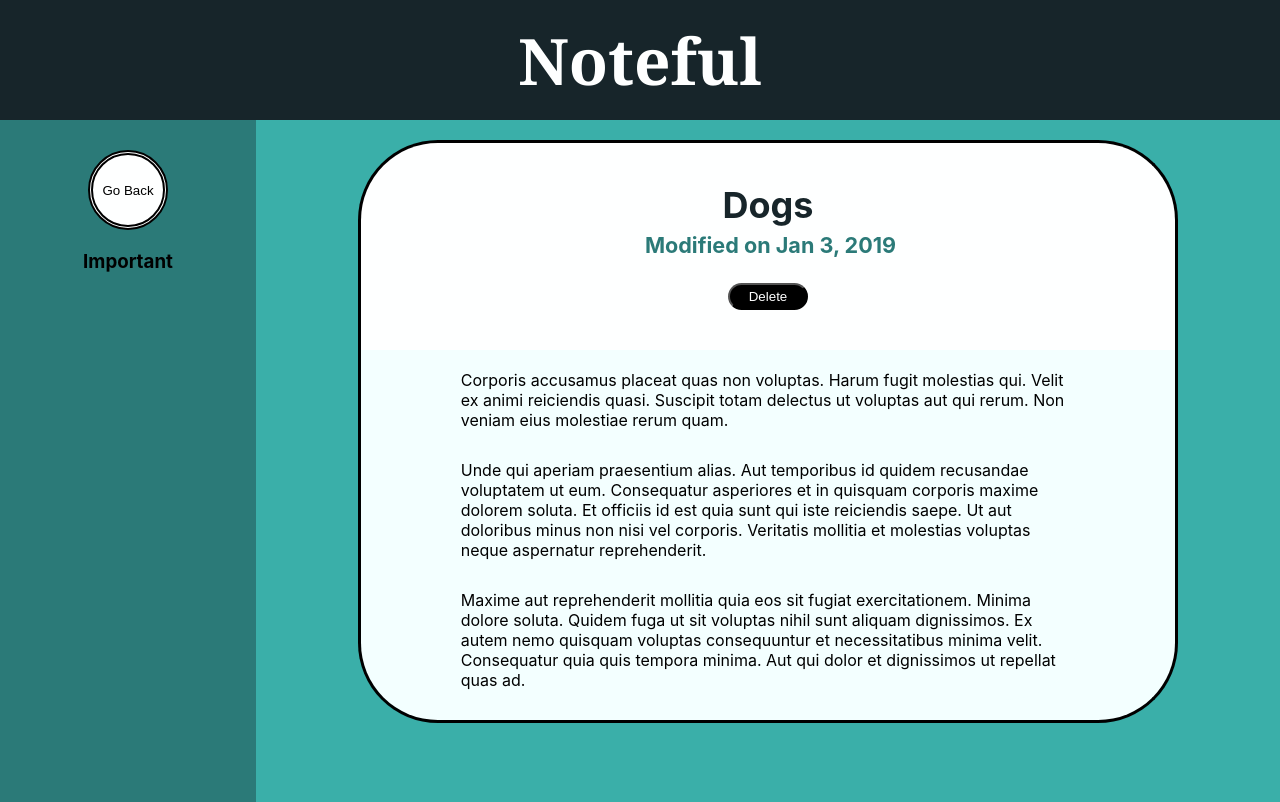
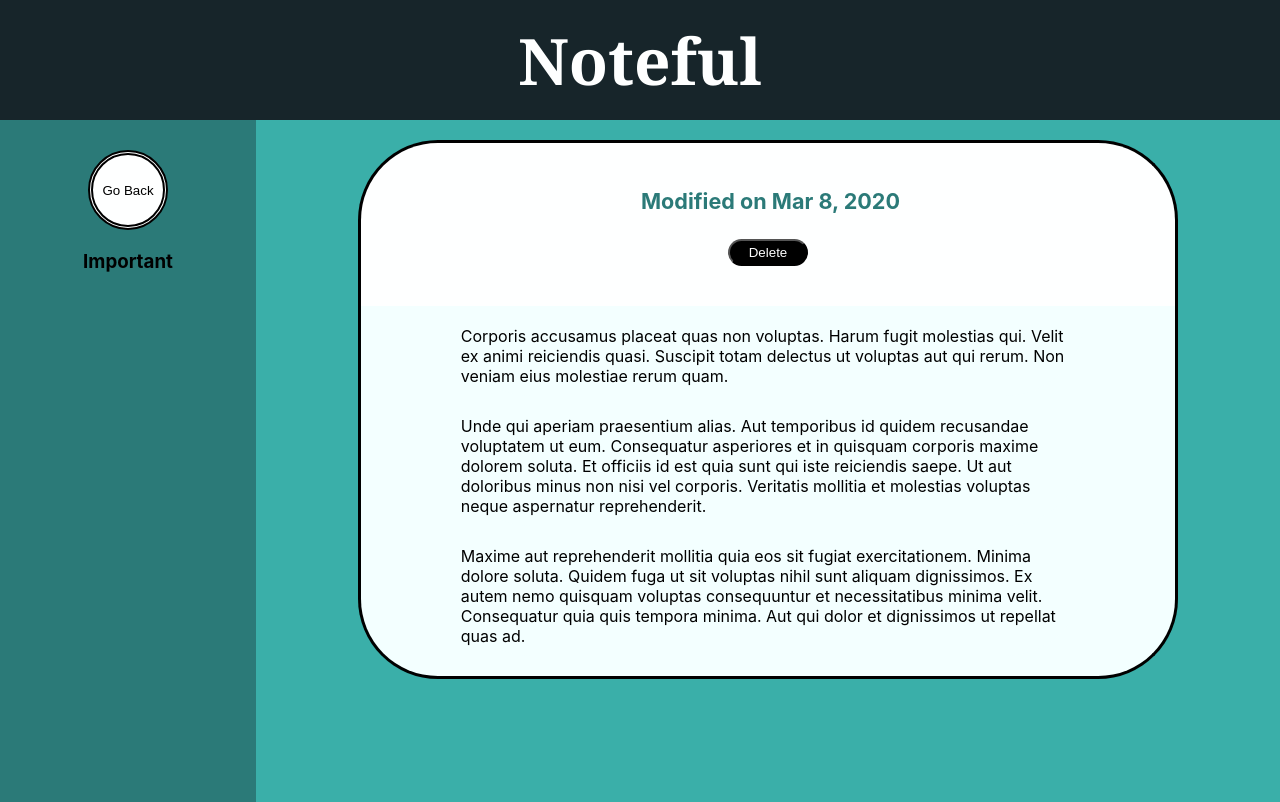
Before and after one commit to LSunny5/noteful, a React (Create React App) app: page /note/cbc787a0-ffaf-11e8-8eb2-f2801f1b9fd1 in a window 1280 px wide. Built offline with nearby package versions, Linux system fonts and the light colour scheme.

Commit message:
changed app to use context, fetch not yet added

```diff
--- a/src/App.js
+++ b/src/App.js
@@ -8,8 +8,12 @@ import Folders from './Folders/Folders';
 import Notes from './Notes/Notes';
 import DisplayNote from './components/DisplayNote/DisplayNote';
 import DisplayNoteFolder from './components/DisplayNoteFolder/DisplayNoteFolder';
+import NotefulContext from './NotefulContext';
+import config from './config';
+
 import AddFolder from './components/AddFolder/AddFolder';
 import AddNote from './components/AddNote/AddNote';
+
 
 import { findFolder, findNote, getNotes } from './noteFunctions';
 
@@ -23,22 +27,23 @@ class App extends React.Component {
     setTimeout(() => this.setState(dummyStore), 600);
   }
 
-  deleteNote = noteId => {
+  handleDeleteNote = noteId => {
     const notesArray = this.state.notes.filter(note => note.id !== noteId);
-    this.setState({notes: notesArray});
-  }
-
-  deleteFolder = (folderNum, noteId) => {
-    const folderArray = this.state.folders.filter(folder => folder.id !== folderNum);
-    this.setState({folders: folderArray});
-
-    // getNotes;
+    this.setState({ notes: notesArray });
   }
 
 
 
 
 
+  handleDeleteFolder = (folderNum, noteId) => {
+    const folderArray = this.state.folders.filter(folder => folder.id !== folderNum);
+    this.setState({ folders: folderArray });
+
+    // getNotes;
+  }
+
+  /*Add later
 
     addNote = note => {
       this.setState({ notes: [...this.state.notes, note]});
@@ -51,11 +56,7 @@ class App extends React.Component {
       //this.setState({folders: this.state.folders.concat(newFolder)})
     };
 
-
-
-
-
-
+  */
 
   renderFolderRoutes() {
     const { notes, folders } = this.state;
@@ -66,7 +67,7 @@ class App extends React.Component {
             key={path}
             path={path}
             exact
-            render= {routeProps =>
+            render={routeProps =>
               <Folders
                 folders={folders}
                 notes={notes}
@@ -79,8 +80,8 @@ class App extends React.Component {
 
         <Route
           path='/note/:noteId'
-          render= {routeProps => {
-            const {noteId} = routeProps.match.params;
+          render={routeProps => {
+            const { noteId } = routeProps.match.params;
             const note = findNote(notes, noteId) || {};
             const folder = findFolder(folders, note.folderId);
 
@@ -123,7 +124,7 @@ class App extends React.Component {
                 <Notes
                   {...routeProps}
                   notes={notesForFolder}
-                  deleteNote ={this.deleteNote}
+                  deleteNote={this.deleteNote}
                 />
               );
             }}
@@ -140,34 +141,9 @@ class App extends React.Component {
               <DisplayNote
                 {...routeProps}
                 note={note}
-                deleteNote ={this.deleteNote}
+                deleteNote={this.deleteNote}
               />
             );
-          }}
-        />
-
-        <Route
-          path='/addFolder'
-          render= {routeProps => {
-            return (
-              <AddFolder
-                addNewFolder={this.addNewFolder}
-              />
-            )
-          }}
-          //component={AddFolder}
-        />
-
-        <Route
-          path='/addNote'
-          render={ routeProps => {
-            return (
-              <AddNote
-                {...routeProps}
-                folders={folders}
-                addNote={this.addNote}
-              />
-            )
           }}
         />
       </>
@@ -175,7 +151,14 @@ class App extends React.Component {
   }
 
   render() {
+    const contextValue = {
+      notes: this.state.notes,
+      folders: this.state.folders,
+      deleteNote: this.handleDeleteNote
+    };
+
     return (
+      <NotefulContext.Provider value={contextValue}>
         <div className='App'>
           <Header />
           <main>
@@ -187,6 +170,8 @@ class App extends React.Component {
             </section>
           </main>
         </div>
+      </NotefulContext.Provider>
+
     );
   }
 }
--- a/src/Folders/Folders.js
+++ b/src/Folders/Folders.js
@@ -3,13 +3,22 @@ import './Folders.css';
 import { NavLink, Link } from 'react-router-dom';
 import NavButton from '../components/NavButton/NavButton';
 import { numNotes } from '../noteFunctions';
+import NotefulContext from '../NotefulContext';
 
-function Folders(props) {
+class Folders extends React.Component {
+    static contextType = NotefulContext;
+
+    render() {
+        const {
+            folders = [],
+            notes = []
+        } = this.context;
+
         return (
             <section className="allFolders">
                 <h2>Folders</h2>
                 <ul className="folderList">
-                {props.folders.map(folder =>
+                    {folders.map(folder =>
                         <li
                             key={folder.id}
                             className="folderName"
@@ -21,13 +30,19 @@ function Folders(props) {
                                 <div className='nameBox'>
                                     {folder.name}
                                     <span className='numberNotes'>
-                                    {' ('}{numNotes(props.notes, folder.id)})
+                                        {' ('}{numNotes(notes, folder.id)})
                                     </span>
                                 </div>
                                 <button
                                     className="deleteFolderButton"
                                     type='button'
-                                onClick={() => props.deleteFolder(folder.id)}
+                                //implement later..
+
+
+
+
+
+                                //onClick={() => props.deleteFolder(folder.id)}
                                 >
                                     Delete
                             </button>
@@ -45,13 +60,9 @@ function Folders(props) {
                         + Add Folder
                     </NavButton>
                 </div>
-
             </section>
         );
     }
-
-Folders.defaultProps = {
-    folders: []
 }
 
 export default Folders;
--- a/src/Notes/Notes.js
+++ b/src/Notes/Notes.js
@@ -3,19 +3,32 @@ import './Notes.css'
 import Note from '../components/Note/Note';
 import { Link } from 'react-router-dom';
 import NavButton from '../components/NavButton/NavButton';
+import NotefulContext from '../NotefulContext';
+import { getNotes } from '../noteFunctions';
 
-function Notes(props) {
+class Notes extends React.Component {
+    static contextType = NotefulContext;
+    static defaultProps = {
+        match: {
+            params: {}
+        }
+    }
+
+    render() {
+        const {notes=[] } = this.context;
+        const {folderId} = this.props.match.params;
+        const folderNotes = getNotes(notes, folderId);
         return (
             <section className="allNotes">
                 <h2>Notes</h2>
                 <ul>
-                {props.notes.map(note =>
+                    {folderNotes.map(note =>
                         <li key={note.id}>
                             <Note
                                 id={note.id}
                                 name={note.name}
                                 modified={note.modified}
-                            deleteNote={props.deleteNote}
+                             //  deleteNote={props.deleteNote} *removed to use context instead
                             />
                         </li>
                     )}
@@ -34,9 +47,6 @@ function Notes(props) {
             </section>
         )
     }
-
-Notes.defaultProps = {
-    notes: [],
 }
 
 export default Notes;
--- a/src/components/DisplayNote/DisplayNote.js
+++ b/src/components/DisplayNote/DisplayNote.js
@@ -1,29 +1,42 @@
 import React from 'react';
 import './DisplayNote.css';
 import Note from '../Note/Note';
+import NotefulContext from '../../NotefulContext';
+import { findNote } from '../../noteFunctions';
 
-function DisplayNote(props) {
+class DisplayNote extends React.Component {
+    static contextType = NotefulContext;
+    static defaultProps = {
+        match: {
+            params: {}
+        }
+    }
+
+    //Implement delete button on the note page, if delete is successful, redirect to / path.
+    handleDeleteNote = noteId => {
+        this.props.history.push('/')
+    }
+
+    render() {
+        const { notes = [] } = this.context;
+        const { noteId } = this.props.match.params;
+        const note = findNote(notes, noteId) || { content: '' }
         return (
             <section className="displayNote">
                 <Note
-                id={props.note.id}
-                name={props.note.name}
-                modified={props.note.modified}
-                deleteNote={props.deleteNote}
+                    id={note.id}
+                    name={note.name}
+                    modified={note.modified}
+                    deleteNote={this.handleDeleteNote}
                 />
                 <div className="noteDesc">
-                {props.note.content.split(/\n \r|\n/).map((paragraph, index) =>
+                    {note.content.split(/\n \r|\n/).map((paragraph, index) =>
                         <p key={index}>{paragraph}</p>
                     )}
                 </div>
             </section>
         )
     }
-
-DisplayNote.defaultProps = {
-    note: {
-        content: ''
-    }
 }
 
 export default DisplayNote;
--- a/src/components/DisplayNoteFolder/DisplayNoteFolder.js
+++ b/src/components/DisplayNoteFolder/DisplayNoteFolder.js
@@ -1,32 +1,45 @@
 import React from 'react';
 import './DisplayNoteFolder.css';
 import NavButton from '../NavButton/NavButton';
+import NotefulContext from '../../NotefulContext';
+import { findNote, findFolder } from '../../noteFunctions';
 
-function DisplayNoteFolder (props) {
+class DisplayNoteFolder extends React.Component {
+    static contextType = NotefulContext;
+    static defaultProps = {
+        history: {
+            goBack: () => {}
+        },
+        match: {
+            params: []
+        }
+    }
+
+    render () {
+        const {notes, folders } = this.context;
+        const {noteId } = this.props.match.params;
+        const note = findNote(notes, noteId) || {};
+        const folder = findFolder(folders, note.folderId);
+
         return (
             <div className="displayNoteFolder">
                 <NavButton
                     tag='button'
                     role='link'
-                onClick={props.history.goBack}
+                    onClick={() => this.props.history.goBack()}
                     className="backButton"
                 >
                     Go Back
                 </NavButton>
 
-            {props.folder && (
+                {folder && (
                     <h3 className="notesFolder">
-                    {props.folder.name}
+                        {folder.name}
                     </h3>
                 )}
             </div>
         );
     }
-
-DisplayNoteFolder.defaultProps = {
-    history: {
-        goBack: () => {}
-    }
 }
 
 export default DisplayNoteFolder;
--- a/src/components/Note/Note.js
+++ b/src/components/Note/Note.js
@@ -2,39 +2,51 @@ import React from 'react';
 import './Note.css';
 import { Link } from 'react-router-dom';
 import dateFormat from 'dateformat';
+import NotefulContext from '../../NotefulContext';
+import config from '../../config';
 
-function Note(props) {
+class Note extends React.Component {
+    static defaultProps = {
+        onDeleteNote: () => { },
+    }
+    static contextType = NotefulContext;
+
+    handleClickDelete = e => {
+        e.preventDefault();
+
+        //fetch code here for note
+
+
+    }
+
+    render() {
+        const { modified, name, id } = this.context;
         return (
             <div className="note">
-            <Link to={`/note/${props.id}`}>
+                <Link to={`/note/${id}`}>
                     <h2 className="noteTitle">
-                    {props.name}
+                        {name}
                         <div className="noteDate">
                             <div className="noteModifiedDate">
                                 Modified on
                                 {' '}
                                 <span className='date'>
-                                {dateFormat(props.modified, "mmm d, yyyy")}
+                                    {dateFormat(modified, "mmm d, yyyy")}
                                 </span>
                             </div>
                         </div>
-
-
                     </h2>
                 </Link>
                 <button
                     className="deleteNoteButton"
                     type='button'
-                        onClick={() => props.deleteNote(props.id)}
+                    onClick={this.handleClickDelete}
                 >
                     Delete
                 </button>
             </div>
         )
     }
-
-Note.defaultProps = {
-    notes: []
 }
 
 export default Note;
```
Lines whose indentation alone changed are shown as unchanged.
